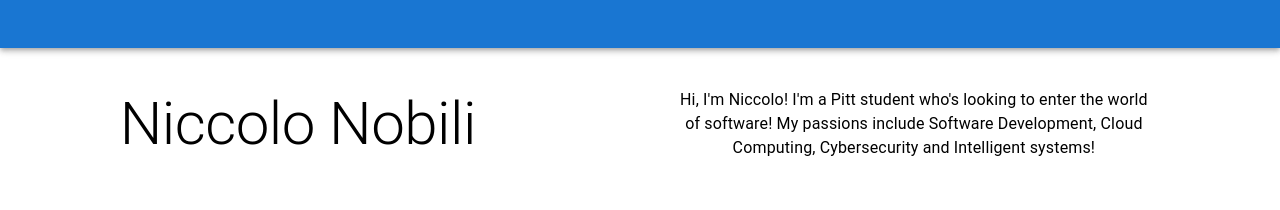
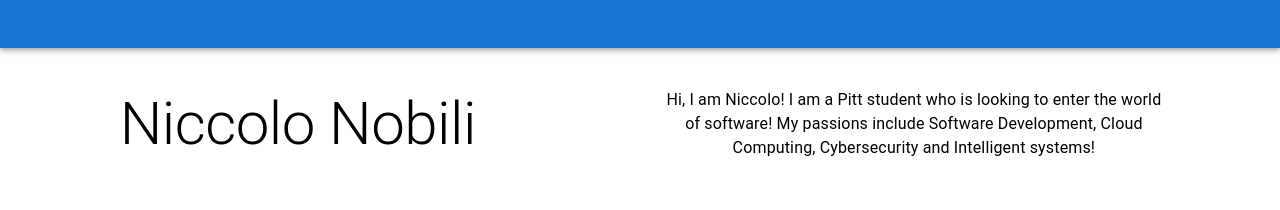
Before and after one commit to strobosco/personal-website, a Next.js app: page / in a window 1280 px wide. Shown: the top 210 px of the page. Built offline with nearby package versions, Linux system fonts and the light colour scheme.

Commit message:
Fixed ' bug

```diff
--- a/pages/index.tsx
+++ b/pages/index.tsx
@@ -53,7 +53,8 @@ const Home: NextPage = () => {
             width: 4 / 10,
           }}
         >
-          Hi, I'm Niccolo! I'm a Pitt student who's looking to enter the world
+          Hi, I am Niccolo! I am a Pitt student who is looking to enter the
+          world
           <br />
           of software! My passions include Software Development, Cloud
           <br />
```
